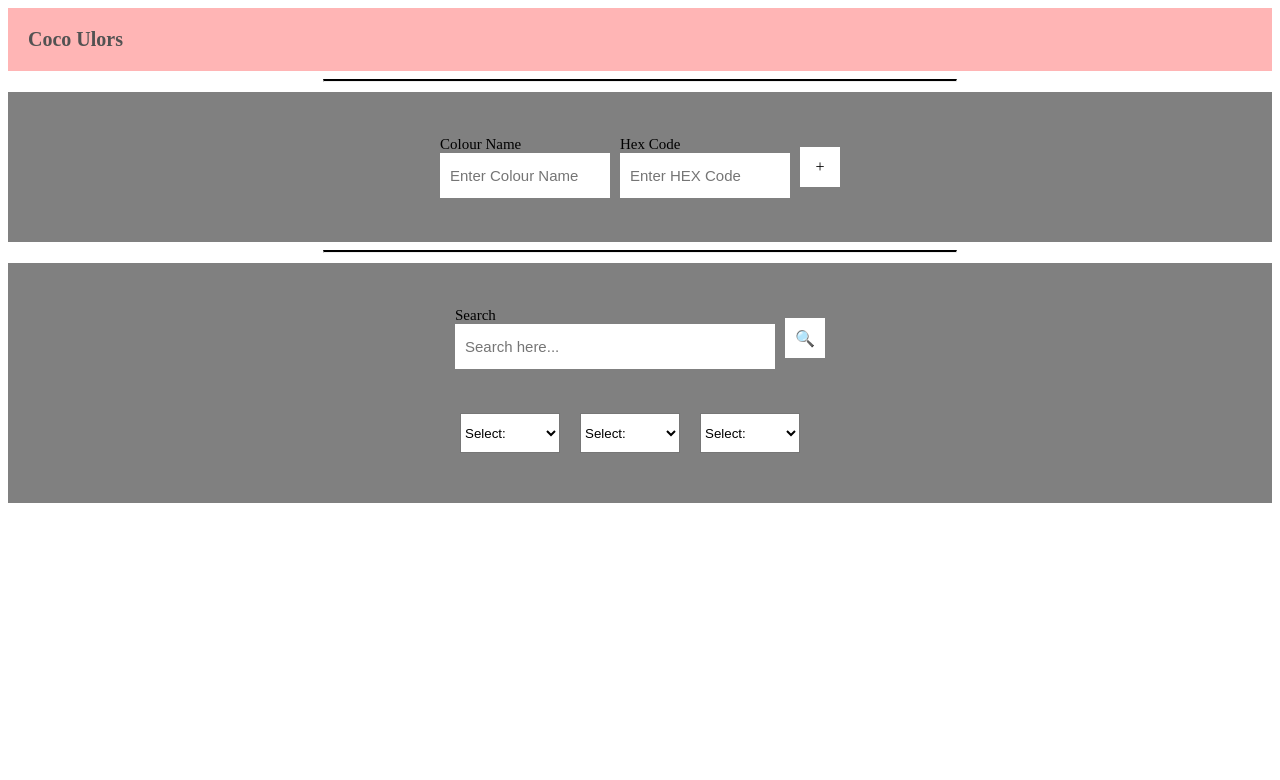
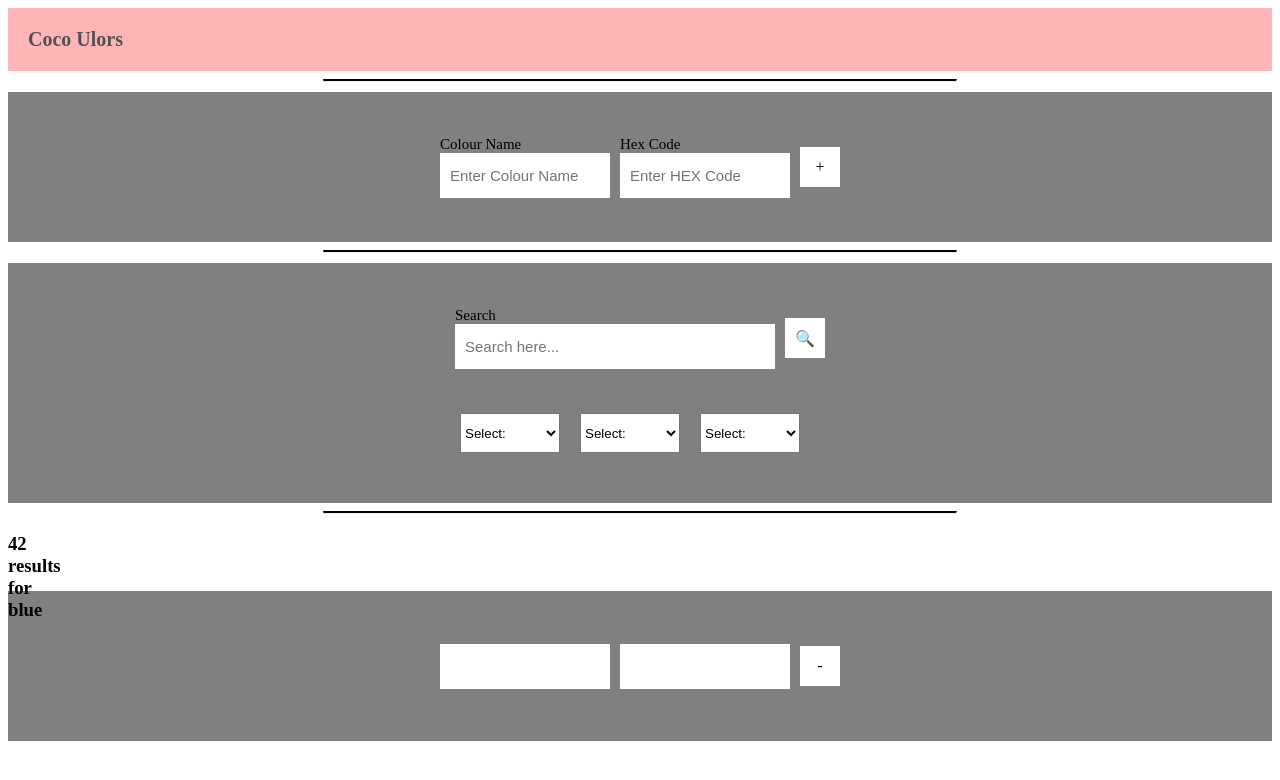
Before and after one commit to jameslevine/colourpops, a React (Create React App) app: page / in a window 1280 px wide. Shown: the top 780 px of the page. Built offline with nearby package versions, Linux system fonts and the light colour scheme.

Commit message:
CP-12: Create Components For Listing Colours - Create component for listing colours

```diff
--- a/src/App.tsx
+++ b/src/App.tsx
@@ -2,6 +2,7 @@ import React from "react";
 import Header from "./components/Header/Header";
 import AddColourForm from "./components/AddColourForm/AddColourForm";
 import SearchColours from "./components/SearchColours/SearchColours";
+import ColourList from "./components/ColourList/ColourList";
 
 function App(): JSX.Element {
   return (
@@ -9,6 +10,7 @@ function App(): JSX.Element {
       <Header />
       <AddColourForm />
       <SearchColours />
+      <ColourList />
     </>
   );
 }
--- /dev/null
+++ b/src/components/ColourList/ColourList.tsx
@@ -0,0 +1,70 @@
+import React from "react";
+import styled from "styled-components";
+
+const ColourList = () => {
+  return (
+    <>
+      <StyledRule />
+      <Subheading>42 results for blue</Subheading>
+      <Container>
+        <TextDisplay />
+        <ColourDisplay />
+        <StyledButton>-</StyledButton>
+      </Container>
+    </>
+  );
+};
+
+export default ColourList;
+
+const Container = styled.div`
+  display: flex;
+  justify-content: center;
+  align-items: center;
+  margin-top: 10px;
+  width: 100%;
+  height: 150px;
+  background-color: grey;
+`;
+
+const StyledRule = styled.hr`
+  width: 50%;
+  border-top: 2px solid black;
+`;
+
+const TextDisplay = styled.div`
+  width: 150px;
+  height: 25px;
+  margin-right: 10px;
+  padding: 10px;
+  font-size: 15px;
+  border: 0;
+  background-color: white;
+`;
+
+const ColourDisplay = styled.div`
+  width: 150px;
+  height: 25px;
+  margin-right: 10px;
+  padding: 10px;
+  font-size: 15px;
+  border: 0;
+  background-color: white;
+`;
+
+const StyledButton = styled.div`
+  display: flex;
+  justify-content: center;
+  align-items: center;
+  width: 40px;
+  height: 40px;
+  background-color: white;
+`;
+
+const Subheading = styled.h3`
+  justify-content: center;
+  align-items: center;
+  width: 40px;
+  height: 40px;
+  background-color: white;
+`;
```
Also changed, not shown: 2 other files (tests, documents, lock files or other folders).
